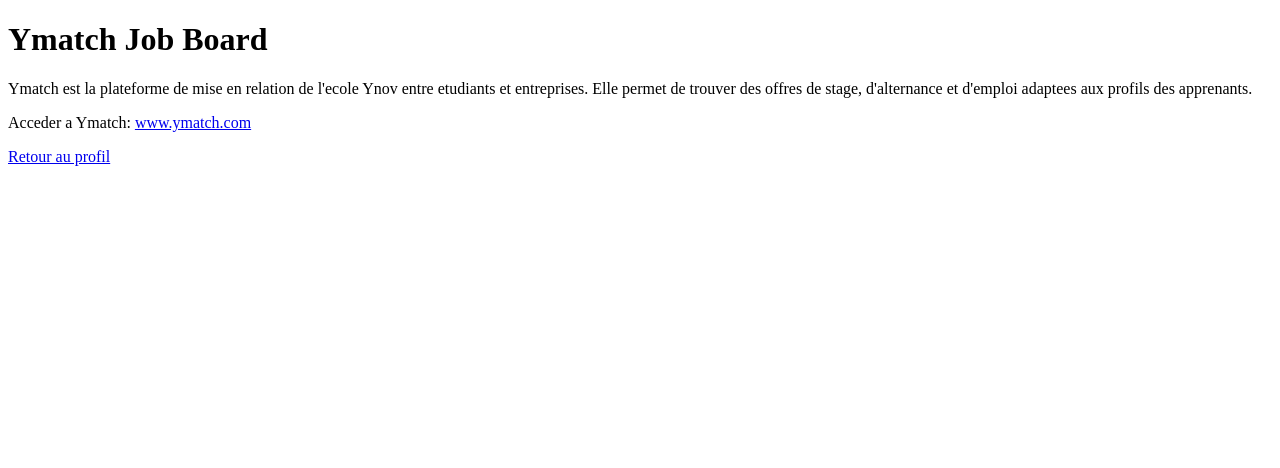
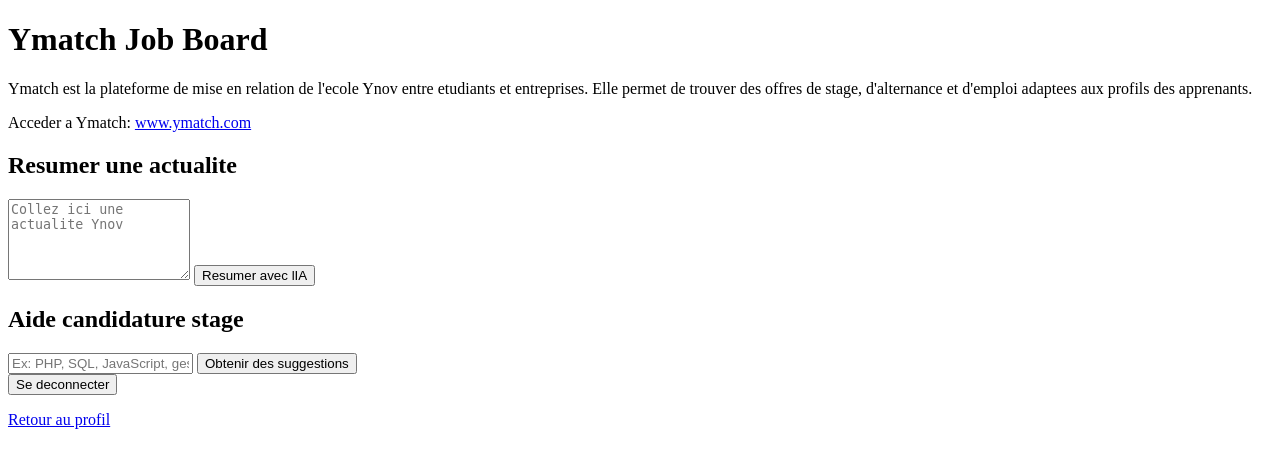
Before and after one commit to RBigord/chalenge-48h-Ynov-connecte, a PHP site: page /ymatch.php in a window 1280 px wide. Shown: the top 468 px of the page. Run offline with PHP 8.4, Linux system fonts and the light colour scheme; the visitor is signed in with stand-in values (Sample User, id 1).

Commit message:
clean de l'intégration IA

```diff
--- a/public/ymatch.php
+++ b/public/ymatch.php
@@ -1,5 +1,6 @@
 <?php
 require_once __DIR__ . '/../src/Auth.php';
+require_once __DIR__ . '/../src/ia_logic.php';
 
 Auth::startSecureSession();
 
@@ -9,6 +10,7 @@ if (empty($_SESSION['logged_in']) || empty($_SESSION['user_id'])) {
 }
 
 $errorMessage = '';
+$iaResult = '';
 $csrfToken = Auth::csrfToken();
 
 if ($_SERVER['REQUEST_METHOD'] === 'POST' && ($_POST['action'] ?? '') === 'logout') {
@@ -18,6 +20,34 @@ if ($_SERVER['REQUEST_METHOD'] === 'POST' && ($_POST['action'] ?? '') === 'logou
         Auth::logout();
         header('Location: index.php');
         exit;
+    }
+}
+
+if ($_SERVER['REQUEST_METHOD'] === 'POST' && ($_POST['action'] ?? '') === 'ai_resume') {
+    if (!Auth::verifyCsrfToken($_POST['csrf_token'] ?? null)) {
+        $errorMessage = 'Requete invalide.';
+    } else {
+        $texteNews = trim((string) ($_POST['texte_news'] ?? ''));
+        if ($texteNews === '') {
+            $errorMessage = 'Veuillez saisir une actualite a resumer.';
+        } else {
+            $ia = new InnovationIA($maCle ?? null);
+            $iaResult = $ia->resumerNews($texteNews);
+        }
+    }
+}
+
+if ($_SERVER['REQUEST_METHOD'] === 'POST' && ($_POST['action'] ?? '') === 'ai_job') {
+    if (!Auth::verifyCsrfToken($_POST['csrf_token'] ?? null)) {
+        $errorMessage = 'Requete invalide.';
+    } else {
+        $competences = trim((string) ($_POST['competences'] ?? ''));
+        if ($competences === '') {
+            $errorMessage = 'Veuillez saisir vos competences.';
+        } else {
+            $ia = new InnovationIA($maCle ?? null);
+            $iaResult = $ia->aideCandidature($competences);
+        }
     }
 }
 ?>
@@ -33,6 +63,17 @@ if ($_SERVER['REQUEST_METHOD'] === 'POST' && ($_POST['action'] ?? '') === 'logou
 <body>
     <main>
         <h1>Ymatch Job Board</h1>
+        <?php if ($errorMessage !== ''): ?>
+            <p style="color: #b91c1c;"><?php echo htmlspecialchars($errorMessage, ENT_QUOTES, 'UTF-8'); ?></p>
+        <?php endif; ?>
+
+        <?php if ($iaResult !== ''): ?>
+            <section>
+                <h2>Suggestion IA</h2>
+                <p><?php echo nl2br(htmlspecialchars($iaResult, ENT_QUOTES, 'UTF-8')); ?></p>
+            </section>
+        <?php endif; ?>
+
         <p>
             Ymatch est la plateforme de mise en relation de l'ecole Ynov entre etudiants et entreprises.
             Elle permet de trouver des offres de stage, d'alternance et d'emploi adaptees aux profils des apprenants.
@@ -43,6 +84,32 @@ if ($_SERVER['REQUEST_METHOD'] === 'POST' && ($_POST['action'] ?? '') === 'logou
             <a href="https://www.ymatch.com" target="_blank" rel="noopener noreferrer">www.ymatch.com</a>
         </p>
 
+        <section>
+            <h2>Resumer une actualite</h2>
+            <form method="post" action="">
+                <input type="hidden" name="csrf_token" value="<?php echo htmlspecialchars($csrfToken, ENT_QUOTES, 'UTF-8'); ?>">
+                <input type="hidden" name="action" value="ai_resume">
+                <textarea name="texte_news" rows="5" placeholder="Collez ici une actualite Ynov"></textarea>
+                <button type="submit">Resumer avec lIA</button>
+            </form>
+        </section>
+
+        <section>
+            <h2>Aide candidature stage</h2>
+            <form method="post" action="">
+                <input type="hidden" name="csrf_token" value="<?php echo htmlspecialchars($csrfToken, ENT_QUOTES, 'UTF-8'); ?>">
+                <input type="hidden" name="action" value="ai_job">
+                <input type="text" name="competences" placeholder="Ex: PHP, SQL, JavaScript, gestion de projet">
+                <button type="submit">Obtenir des suggestions</button>
+            </form>
+        </section>
+
+        <form method="post" action="">
+            <input type="hidden" name="csrf_token" value="<?php echo htmlspecialchars($csrfToken, ENT_QUOTES, 'UTF-8'); ?>">
+            <input type="hidden" name="action" value="logout">
+            <button type="submit">Se deconnecter</button>
+        </form>
+
         <p><a href="profile.php">Retour au profil</a></p>
     </main>
 </body>
--- a/src/AiManager.php
+++ /dev/null
@@ -1,6 +0,0 @@
-<?php
-
-class AiManager
-{
-    // TODO: Integrate Gemini/AI API.
-}
--- a/src/ia_logic.php
+++ b/src/ia_logic.php
@@ -1,7 +1,7 @@
 <?php
 
 $maCle = null;
-$cheminEnv = __DIR__ . '/.env';
+$cheminEnv = __DIR__ . '/../.env';
 
 if (file_exists($cheminEnv)) {
     $lignes = file($cheminEnv, FILE_IGNORE_NEW_LINES | FILE_SKIP_EMPTY_LINES);
@@ -76,6 +76,3 @@ class InnovationIA {
         return $decoded['choices'][0]['message']['content'] ?? "L'IA est indisponible pour le moment.";
     }
 }
-
-
-$monIA = new InnovationIA($maCle);
```
Also changed, not shown: 1 other file.
